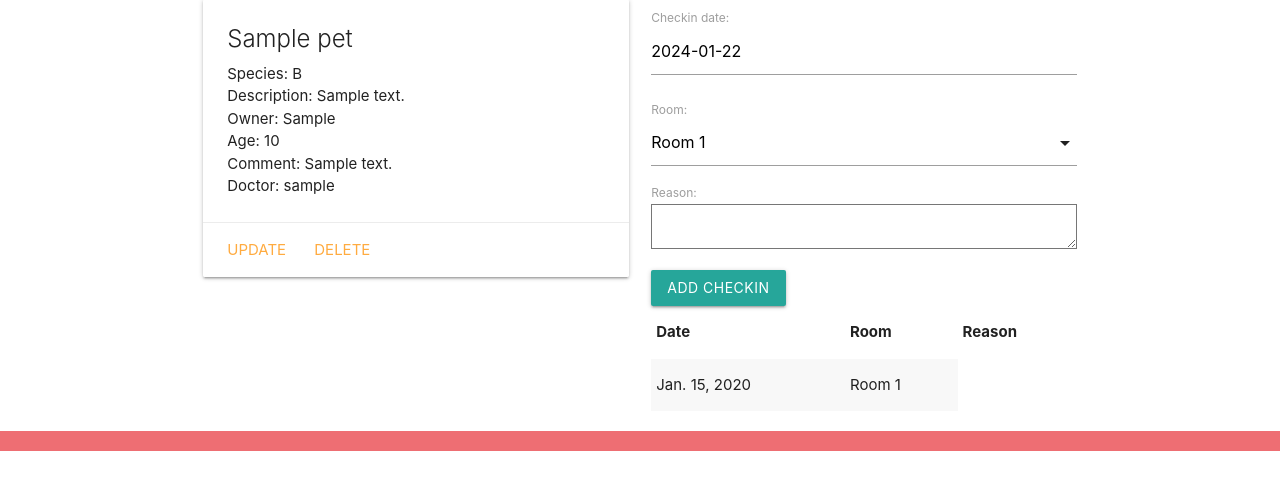
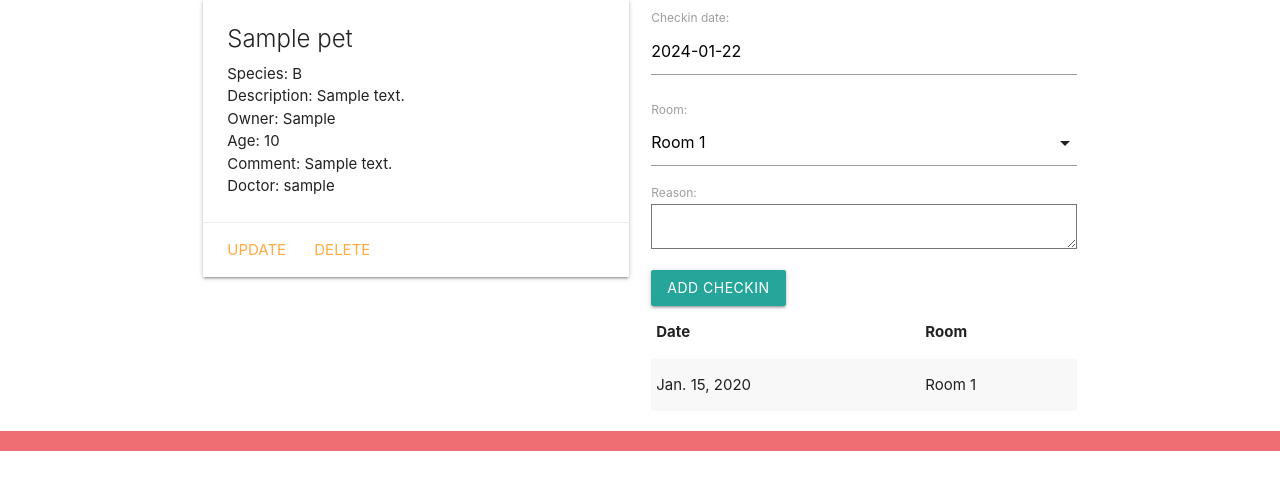
Before and after one commit to da1dude/petdesk, a Django app: page /pets/1/ in a window 1280 px wide. Shown: the part 209-699 px from the top of the page. Run offline with Django 5.2, Linux system fonts and the light colour scheme; a user stored in the database is signed in; tables that the repository leaves empty hold one stand-in row (values such as "Sample post").

Commit message:
corrected table header

```diff
--- a/main_app/templates/pets/detail.html
+++ b/main_app/templates/pets/detail.html
@@ -31,7 +31,7 @@
       </form>
       <table class="striped">
           <thead>
-              <tr><th>Date</th><th>Room</th><th>Reason</th></tr>
+              <tr><th>Date</th><th>Room</th></tr>
           </thead>
           <tbody>
               {% for checkin in pet.checkin_set.all %}
```
